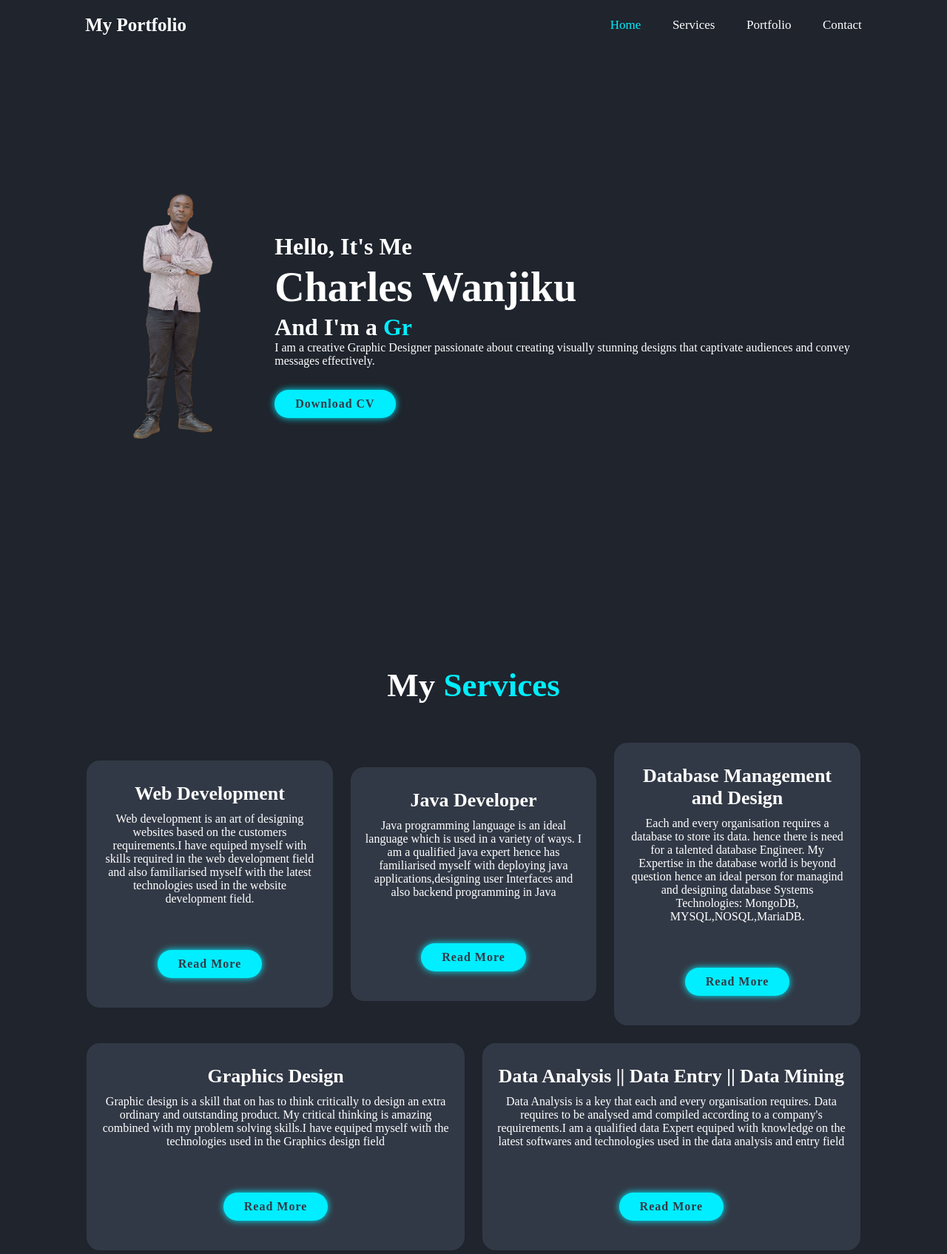
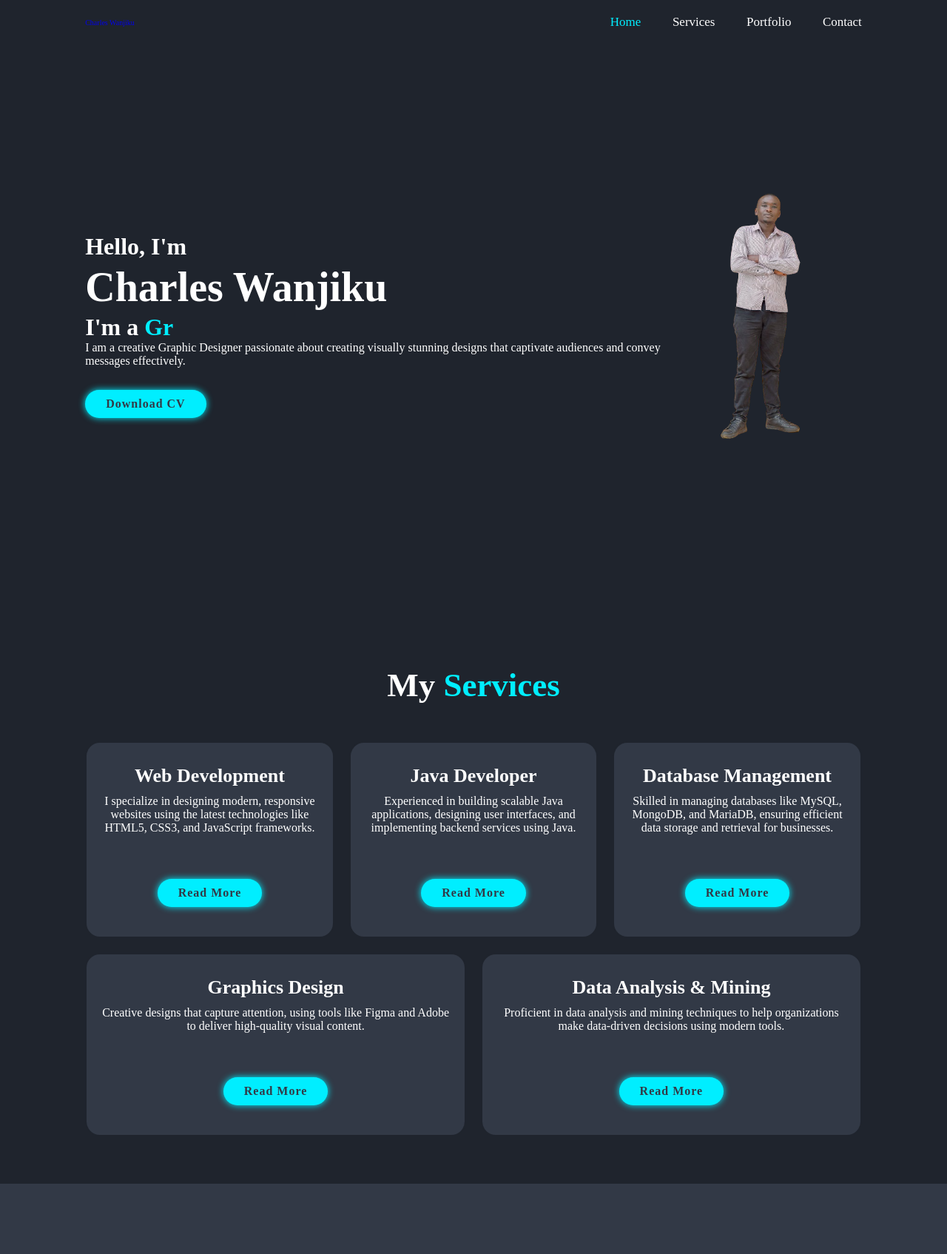
Before and after one commit to charlzspice/Charles-Thuku, a plain HTML site: page index.html in a window 1280 px wide. Shown: the top 1695 px of the page at 74% size. Drawn offline with Linux system fonts and the light colour scheme.

Commit message:
Update index.html

```diff
--- a/index.html
+++ b/index.html
@@ -3,136 +3,124 @@
 <head>
     <meta charset="UTF-8">
     <meta name="viewport" content="width=device-width, initial-scale=1.0">
-    <title>Charles Thuku</title>
+    <title>Charles Thuku | Portfolio</title>
+    <!-- Add Google Font -->
+    <link href="https://fonts.googleapis.com/css2?family=Poppins:wght@300;400;600&display=swap" rel="stylesheet">
     <link rel="stylesheet" href="style.css">
 </head>
 <body>
+    <!-- Header Section -->
     <header class="header">
-        <a href="#"class ="Logo"> My Portfolio</a>
+        <a href="#" class="logo">Charles Wanjiku</a>
         <nav class="navbar">
-            <a href="#home"class="active">Home</a>
+            <a href="#home" class="active">Home</a>
             <a href="#services">Services</a>
             <a href="#portfolio">Portfolio</a>
             <a href="#contact">Contact</a>
         </nav>
     </header>
-     <section class="home"id="home">
+
+    <!-- Home Section -->
+    <section class="home" id="home">
+        <div class="home-content">
+            <h3>Hello, I'm</h3>
+            <h1>Charles Wanjiku</h1>
+            <h3>I'm a <span id="profession"></span></h3>
+            <p id="profession-description">Full-Stack Developer | Java Expert | Data Enthusiast</p>
+            <a href="https://drive.google.com/file/d/1O60H4b17Gt2ria-JQ_zlkiZB4wZB8Xni/view?usp=sharing" class="btn">Download CV</a>
+        </div>
         <div class="home-img">
-            <img src="Charles-removebg-preview.png" alt="" >
+            <img src="Charles-removebg-preview.png" alt="Charles Wanjiku">
         </div>
-        <div class="home-content">
-            <h3>Hello, It's Me</h3>
-            <h1>Charles Wanjiku</h1>
-            <h3>And I'm a <span id="profession"></span></h3>
-<p id="profession-description"></p>
-            <a href="https://drive.google.com/file/d/1O60H4b17Gt2ria-JQ_zlkiZB4wZB8Xni/view?usp=sharing"class="btn">Download CV</a>
-        </div>
+    </section>
 
-     </section>
+    <!-- Services Section -->
     <section class="services" id="services">
         <h2 class="heading">My <span>Services</span></h2>
         <div class="services-container">
             <div class="service-box">
                 <h3>Web Development</h3>
-                <p>Web development is an art of designing websites based on the customers requirements.I have equiped myself with skills required in the web development field
-                    and also familiarised myself with the latest technologies used in the website development field.
-                </p>
-                <a href="#"class="btn">Read More</a>
+                <p>I specialize in designing modern, responsive websites using the latest technologies like HTML5, CSS3, and JavaScript frameworks.</p>
+                <a href="#" class="btn">Read More</a>
             </div>
             <div class="service-box">
                 <h3>Java Developer</h3>
-                <p>Java programming language is an ideal language which is used in a variety of ways.
-                    I am a qualified java expert hence has familiarised myself with deploying java applications,designing user Interfaces
-                    and also backend programming in Java
-                </p>
-                <a href="#"class="btn">Read More</a>
+                <p>Experienced in building scalable Java applications, designing user interfaces, and implementing backend services using Java.</p>
+                <a href="#" class="btn">Read More</a>
             </div>
             <div class="service-box">
-                <h3>Database Management and Design</h3>
-                <p>Each and every organisation requires a database to store its data. hence there is need for a talented database Engineer.
-                    My Expertise in the database world is beyond question hence an ideal person for managind and designing database Systems <br>
-                    Technologies: MongoDB, MYSQL,NOSQL,MariaDB.
-                </p>
-                <a href="#"class="btn">Read More</a>
+                <h3>Database Management</h3>
+                <p>Skilled in managing databases like MySQL, MongoDB, and MariaDB, ensuring efficient data storage and retrieval for businesses.</p>
+                <a href="#" class="btn">Read More</a>
             </div>
             <div class="service-box">
                 <h3>Graphics Design</h3>
-                <p>Graphic design is a skill that on has to think critically to design an extra ordinary and outstanding product.
-                    My critical thinking is amazing combined with my problem solving skills.I have equiped myself with the technologies used in the Graphics design field
-                </p>
-                <a href="#"class="btn">Read More</a>
+                <p>Creative designs that capture attention, using tools like Figma and Adobe to deliver high-quality visual content.</p>
+                <a href="#" class="btn">Read More</a>
             </div>
             <div class="service-box">
-                <h3>Data Analysis || Data Entry || Data Mining</h3>
-                <p>Data Analysis is a key that each and every organisation requires. Data requires to be analysed amd compiled according to a company's requirements.I am a qualified data Expert  equiped with knowledge on the latest softwares and technologies used in the data analysis and entry field
-                </p>
-                <a href="#"class="btn">Read More</a>
+                <h3>Data Analysis & Mining</h3>
+                <p>Proficient in data analysis and mining techniques to help organizations make data-driven decisions using modern tools.</p>
+                <a href="#" class="btn">Read More</a>
             </div>
         </div>
     </section>
-     <section class="portfolio"id="portfolio">
+
+    <!-- Portfolio Section -->
+    <section class="portfolio" id="portfolio">
         <h2 class="heading">Latest <span>Projects</span></h2>
         <div class="portfolio-container">
             <div class="portfolio-box">
-            <img src="java Dev.png"srcset="">
+                <img src="java Dev.png" alt="School Management System">
                 <div class="portfolio-layer">
                     <h4>School Management System</h4>
-            <p>This project has been deployed in pure java combined with a database. It is a school management system where one can manage any information in the school from one portfolio-container<br>
-             Technologies Used: Eclipse IDE Java (swing window) || xampp server(database)
-                <p>
-
+                    <p>A comprehensive system built in Java to manage school data seamlessly. <br> Technologies: Java (Swing), XAMPP</p>
                 </div>
-
             </div>
             <div class="portfolio-box">
-            <img src="SHAMBA YETU SERVICES.png"srcset="">
+                <img src="SHAMBA YETU SERVICES.png" alt="Farming Website">
                 <div class="portfolio-layer">
                     <h4>Farming Website</h4>
-            <p>This is a project in HTML,CSS and JavaScript. It is a farming website designed to help farmers get agricultural advice and also market their products.</p>
-
+                    <p>A farming website built with HTML, CSS, and JavaScript to provide agricultural advice and market products online.</p>
                 </div>
-
             </div>
             <div class="portfolio-box">
-            <img src="pexels-pixabay-235842.jpg"srcset="">
+                <img src="pexels-pixabay-235842.jpg" alt="Graphics Design">
                 <div class="portfolio-layer">
                     <h4>Graphics Design</h4>
-            <p>The projects have been implemented using various technologies<br>
-            Technologies: Canvas || Figma || Adobe
-            </p>
-
+                    <p>Creative designs made with tools like Figma and Adobe. <br> Technologies: Figma, Adobe</p>
                 </div>
-
             </div>
         </div>
     </section>
+
+    <!-- Contact Section -->
     <section class="contact" id="contact">
         <h2 class="heading">Contact <span>Me!</span></h2>
-        <form action="https://formsubmit.co/cf1e0e23f15ca3e86e1ef80fa7ec412d"method="POST">
+        <form action="https://formsubmit.co/cf1e0e23f15ca3e86e1ef80fa7ec412d" method="POST">
             <div class="input-box">
-                <input type=" text"name="Full Names"placeholder="Full Name"required>
-                <input type="email "name="Email"placeholder="Email Address"required>
-
+                <input type="text" name="Full Names" placeholder="Full Name" required>
+                <input type="email" name="Email" placeholder="Email Address" required>
             </div>
             <div class="input-box">
-                <input type="number"name=" Phone Number"placeholder="Phone Number"required>
-                <input type="text" name="Email Subject"placeholder="Email Subject"required>
+                <input type="number" name="Phone Number" placeholder="Phone Number" required>
+                <input type="text" name="Email Subject" placeholder="Email Subject" required>
+            </div>
+            <textarea name="Email content" cols="30" rows="10" placeholder="Your message" required></textarea>
+            <input type="submit" value="Send Message" class="btn">
+        </form>
+    </section>
 
-            </div>
-            <textarea name="  Email content" id="" cols="30" rows="10"placeholder="Your message"></textarea required>
-            <input type="submit"value="Send Message"class="btn">
-        </form>
-
+    <!-- Footer Section -->
     <footer class="footer">
         <div class="footer-text">
-             <p>Copyright &copy; 2023 by CharlesTechSystems | All Rights Reserved.</p>
+            <p>&copy; 2023 CharlesTechSystems | All Rights Reserved.</p>
         </div>
         <div class="icon-top">
-            <a href="#home">Charles Wanjiku</a>
+            <a href="#home">Back to Top</a>
         </div>
     </footer>
+
     <script src="index.js"></script>
-
-
 </body>
 </html>
```
Lines whose indentation alone changed are shown as unchanged.
